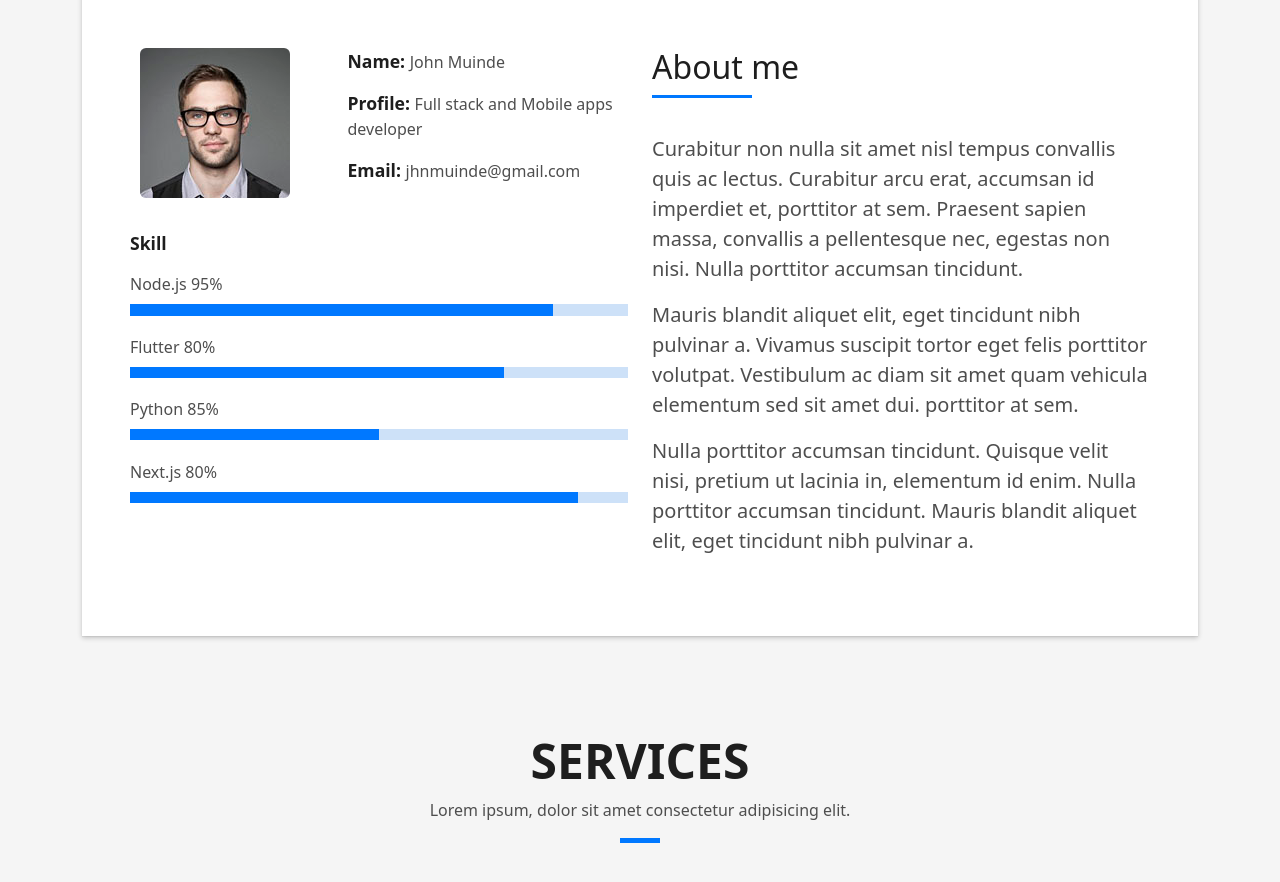
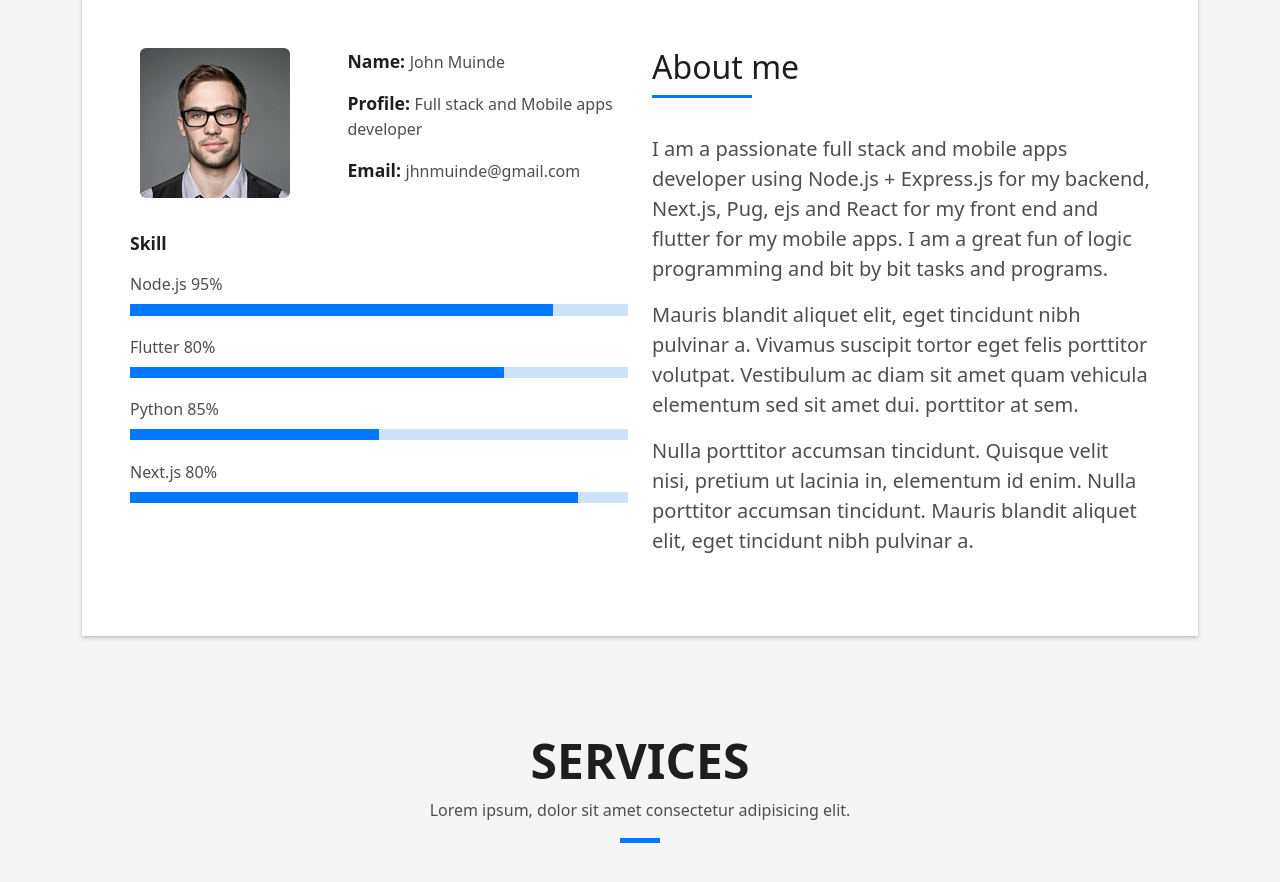
Before and after one commit to john-muinde/portfolio, a plain HTML site: page index.html in a window 1280 px wide. Shown: the part 880-1762 px from the top of the page. Drawn offline with Linux system fonts and the light colour scheme.

Commit message:
Update index.html

```diff
--- a/index.html
+++ b/index.html
@@ -139,11 +139,9 @@
                       </h5>
                     </div>
                     <p class="lead">
-                      Curabitur non nulla sit amet nisl tempus convallis quis ac lectus. Curabitur arcu erat, accumsan
-                      id
-                      imperdiet et, porttitor
-                      at sem. Praesent sapien massa, convallis a pellentesque nec, egestas non nisi. Nulla
-                      porttitor accumsan tincidunt.
+                     I am a passionate full stack and mobile apps developer using Node.js + Express.js for my backend,
+                      Next.js, Pug, ejs and React for my front end and flutter for my mobile apps. I am a great fun of logic programming and bit by bit tasks and
+                      programs.
                     </p>
                     <p class="lead">
                       Mauris blandit aliquet elit, eget tincidunt nibh pulvinar a. Vivamus suscipit tortor eget felis
```
